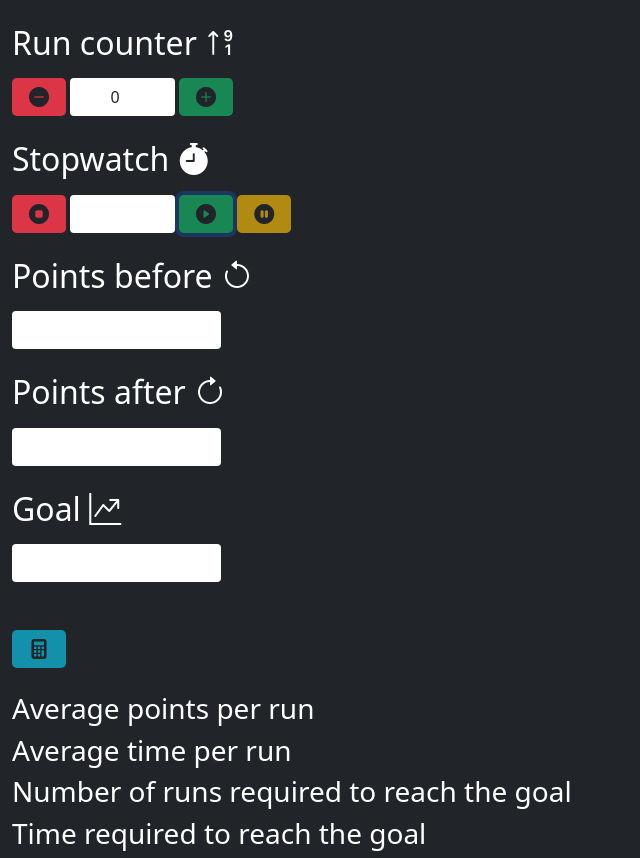
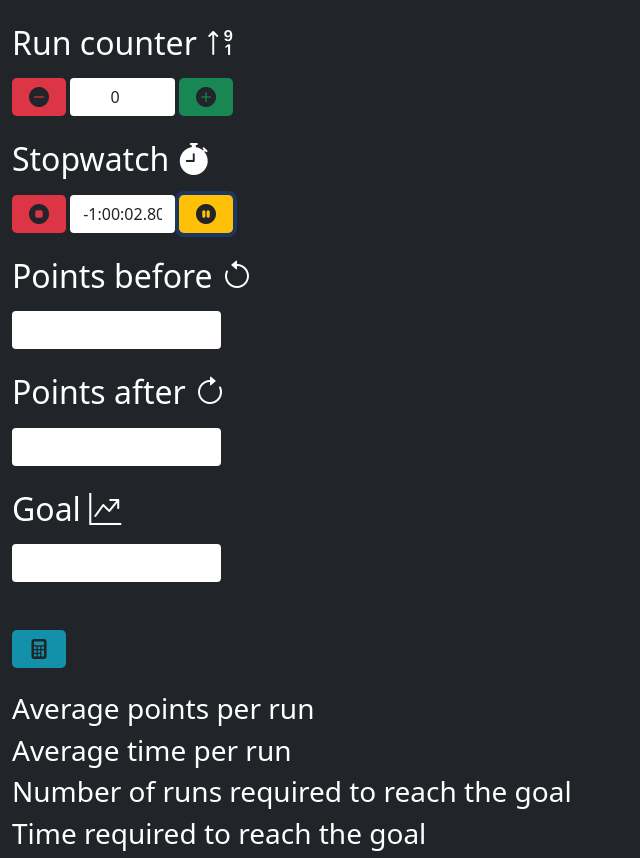
Before and after one commit to a-blondel/farmingtools, a plain HTML site: page index.html in a window 1280 px wide. Both pictures are taken after a click on the button 206 px from the left and 213 px from the top of the page. Shown: the whole page, without its empty margins (0-640 px from the left). Drawn offline with nearby package versions, Linux system fonts and the light colour scheme.

Commit message:
Stopwatch implementation

```diff
--- a/farmingtools.js
+++ b/farmingtools.js
@@ -1,3 +1,31 @@
+var stopwatchObj;
+var pause = false;
+var startDate = 0;
+var diffDate;
+
+const zeroPad = (num, places) => String(num).padStart(places, '0');
+
+function runStopwatch(){
+  var stopwatchMillis = new Date() - startDate;
+  diffDate = new Date(stopwatchMillis);
+
+  var millis = zeroPad(diffDate.getMilliseconds(),3);
+	var sec = zeroPad(diffDate.getSeconds(), 2);
+	var min = zeroPad(diffDate.getMinutes(), 2);
+	var hour = zeroPad(diffDate.getHours()-1, 1);
+
+  $('#stopwatch').val(hour + ":" + min + ":" + sec + "." + millis);
+}
+
+function resetStopwatch(){
+  if(pause) {
+    startDate = new Date();
+  } else {
+    startDate = 0;
+  }
+  $('#stopwatch').val("0:00:00.000");
+}
+
 $(document).ready(function(){
   $('#runCounterDecrement').click(function() {
     var runNumber = parseInt($('#runNumber').val(), 10);
@@ -10,4 +38,27 @@ $(document).ready(function(){
     var runNumber = parseInt($('#runNumber').val(), 10);
     $('#runNumber').val(runNumber + 1);
   });
+
+  $('#startPauseStopwatch').click(function() {
+    if(!pause) {
+      if(startDate === 0) {
+        startDate = new Date();
+      } else {
+        startDate = new Date(new Date() - diffDate);
+      }
+      $('#startPauseStopwatch').removeClass("bg-success").addClass("bg-warning");
+      $('#startPauseStopwatchIcon').removeClass("bi-play-circle-fill").addClass("bi-pause-circle-fill");
+      stopwatchObj = setInterval(runStopwatch, 10);
+    } else {
+      $('#startPauseStopwatch').removeClass("bg-warning").addClass("bg-success");
+      $('#startPauseStopwatchIcon').removeClass("bi-pause-circle-fill").addClass("bi-play-circle-fill");
+      clearInterval(stopwatchObj);
+    }
+    pause = !pause;
   });
+
+  $('#resetStopwatch').click(function() {
+    resetStopwatch();
+  });
+
+});
--- a/index.html
+++ b/index.html
@@ -25,10 +25,11 @@
     </div>
     <div class="row m-0 mt-2">
         <div class="">
-            <button type="button" class="btn btn-lg btn-default bg-danger"><i class="bi bi-stop-circle-fill"></i></button>
-            <input type="text" class="btn bg-white input-sm col-sm-1" id="stopwatch" name="stopwatch">
-            <button type="button" class="btn btn-lg btn-default bg-success"><i class="bi bi-play-circle-fill"></i></button>
-            <button type="button" class="btn btn-lg btn-default bg-warning" disabled><i class="bi bi-pause-circle-fill"></i></button>
+            <button type="button" class="btn btn-lg btn-default bg-danger" id="resetStopwatch" name="resetStopwatch"><i class="bi bi-stop-circle-fill"></i></button>
+            <input type="text" class="btn bg-white input-sm col-sm-1" id="stopwatch" name="stopwatch" value="0:00:00.000">
+            <button type="button" class="btn btn-lg btn-default bg-success" id="startPauseStopwatch" name="startPauseStopwatch">
+                <i id="startPauseStopwatchIcon" name="startPauseStopwatchIcon" class="bi bi-play-circle-fill"></i>
+            </button>
         </div>
     </div>
     <div class="row m-0 mt-4">
```
Lines whose indentation alone changed are shown as unchanged.
